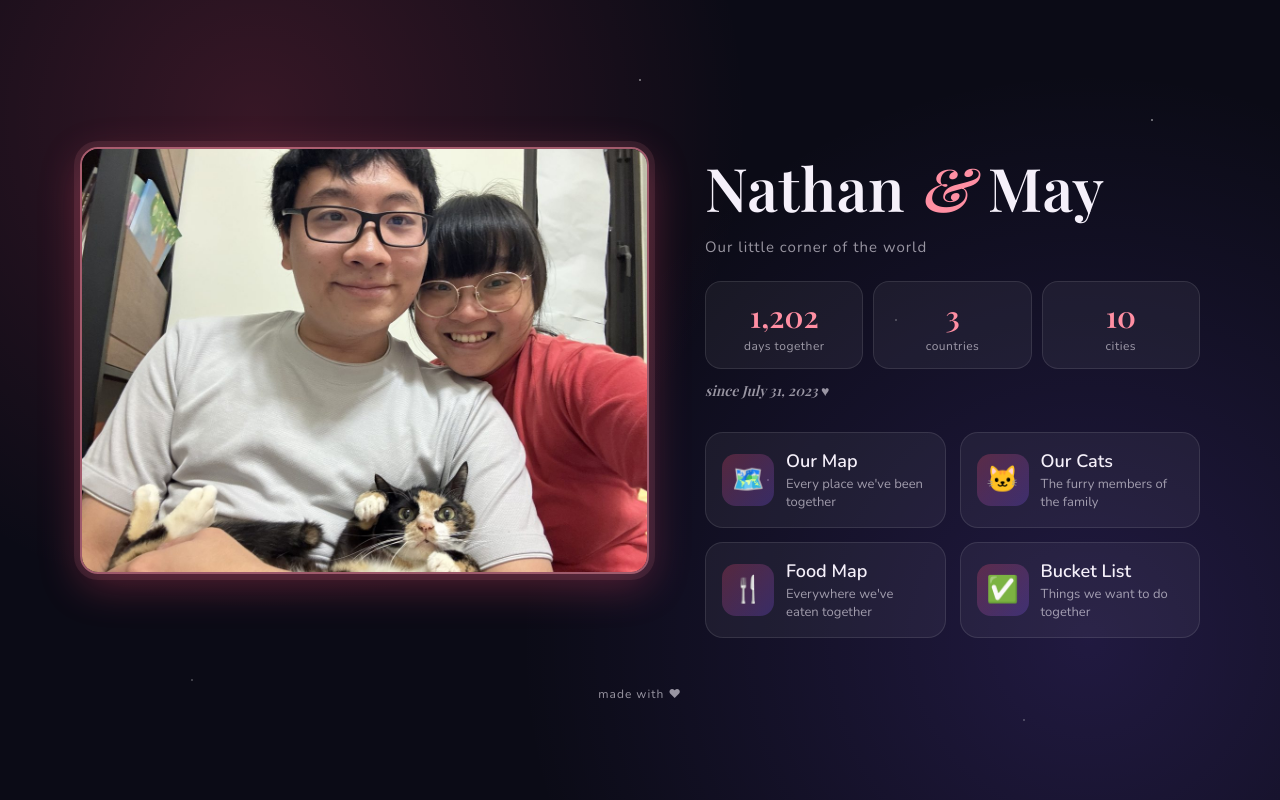
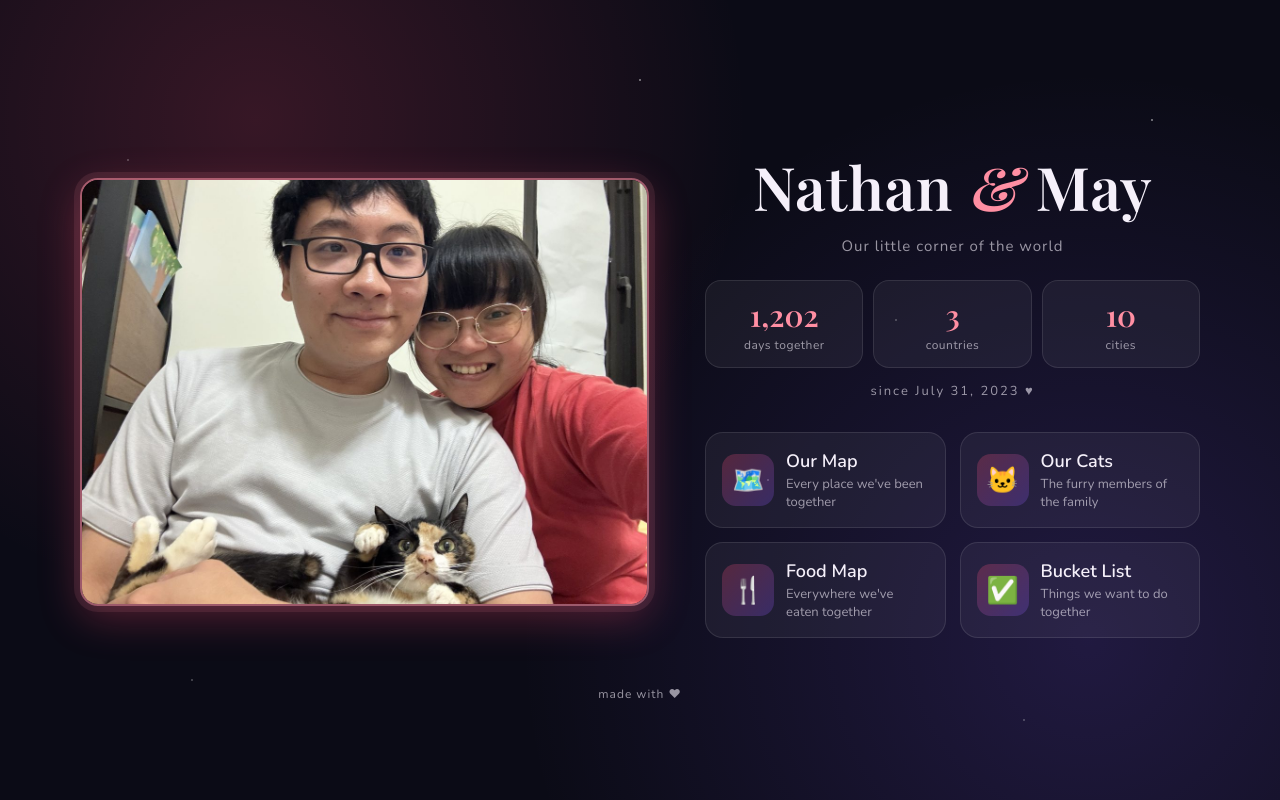
Before and after one commit to Urekzera/Maythan, a plain HTML site: page index.html in a window 1280 px wide. Drawn offline with nearby package versions, Linux system fonts and the light colour scheme; a web font is replaced by a local one.

Commit message:
Center title and date, move photo down

```diff
--- a/home.css
+++ b/home.css
@@ -139,11 +139,11 @@ h1 {
 }
 
 .since {
-  margin: 12px 0 32px;
-  font-family: "Playfair Display", Georgia, serif;
-  font-style: italic;
+  margin: 14px 0 32px;
+  font-family: "Nunito", system-ui, sans-serif;   /* same clean font as the rest of the text */
   color: var(--muted);
-  font-size: 14px;
+  font-size: 13px;
+  letter-spacing: 2px;
 }
 
 /* ---------- Menu cards ---------- */
@@ -375,12 +375,12 @@ main.wide { max-width: 960px; }
   main.home #cover {
     grid-column: 1;
     grid-row: 1 / span 5;
-    position: sticky;
-    top: 40px;
+    align-self: center;   /* line up with the middle of the right side, not the top */
     margin: 0;
   }
 
-  main.home header { margin-bottom: 24px; }
+  main.home header { margin-bottom: 24px; text-align: center; }
+  main.home .since { text-align: center; }
   main.home h1 { font-size: 60px; }
   main.home .stat { text-align: center; }
 
--- a/index.html
+++ b/index.html
@@ -8,7 +8,7 @@
   <link rel="preconnect" href="https://fonts.googleapis.com" />
   <link rel="preconnect" href="https://fonts.gstatic.com" crossorigin />
   <link href="https://fonts.googleapis.com/css2?family=Playfair+Display:ital,wght@0,600;1,500&family=Nunito:wght@400;600&display=swap" rel="stylesheet" />
-  <link rel="stylesheet" href="home.css?v=11" />
+  <link rel="stylesheet" href="home.css?v=12" />
 </head>
 <body>
 
```
Also changed, not shown: bucket.html (+1 -1 lines), cats.html (+1 -1 lines), food.html (+1 -1 lines).
